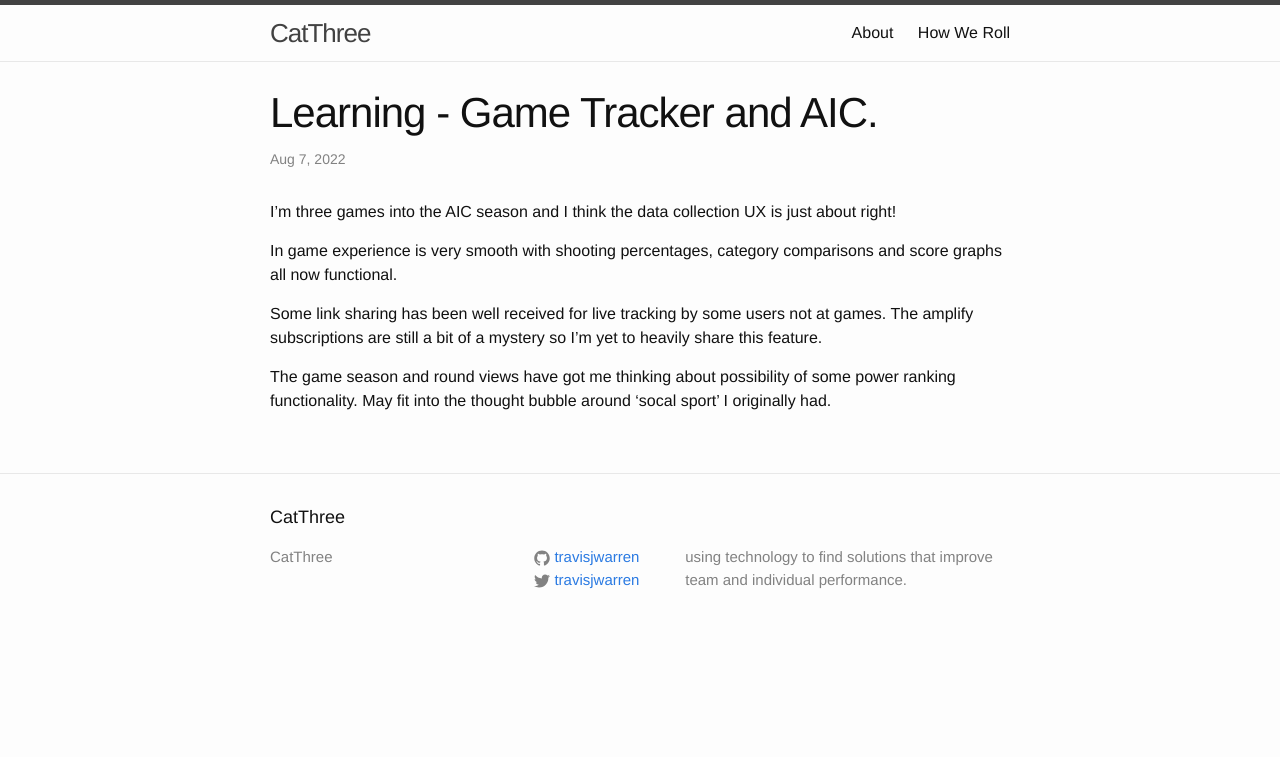
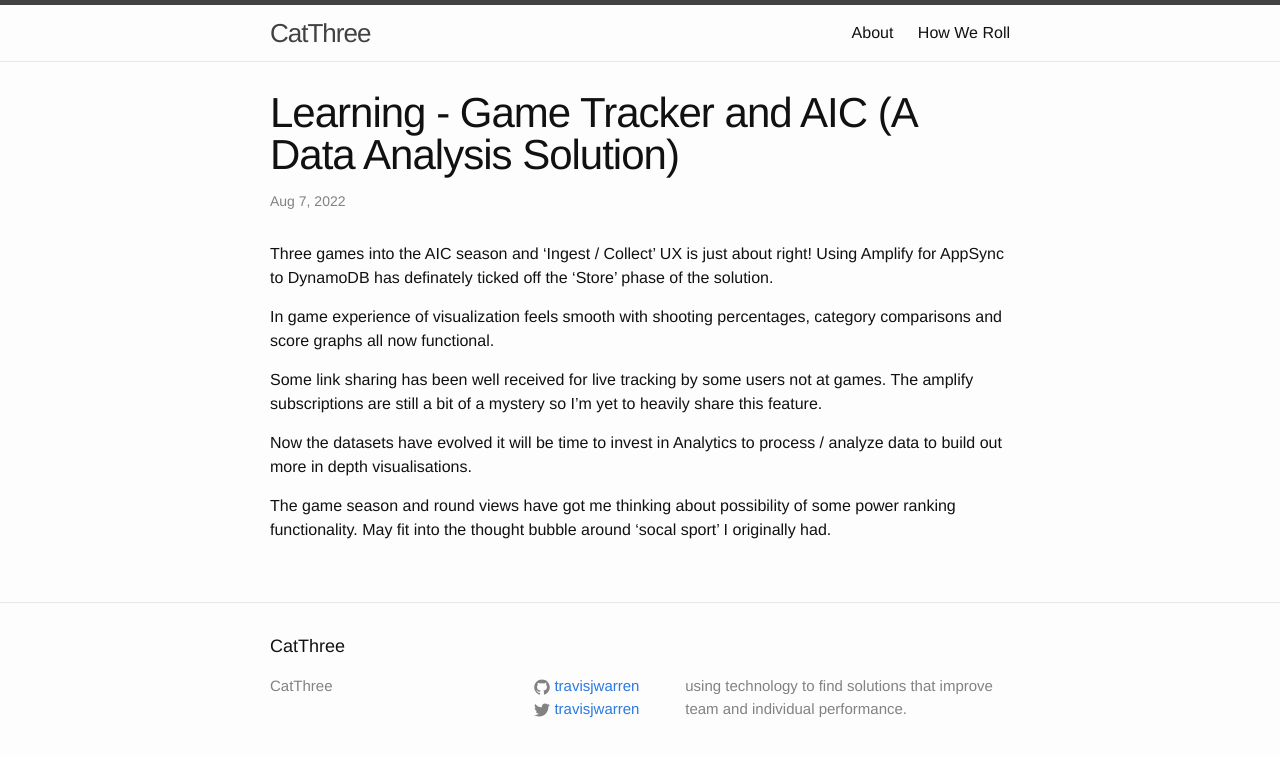
Before and after one commit to travisjwarren/travisjwarren.github.io, a Jekyll site: the page built from _posts/2022-08-07-game-tracker-aic.markdown, in a window 1280 px wide. Shown: the top 757 px of the page. Built offline with Jekyll 4.4.1, drawn with Linux system fonts in a browser that asks for light colours.

Commit message:
Update 2022-08-07-game-tracker-aic.markdown

```diff
--- a/_posts/2022-08-07-game-tracker-aic.markdown
+++ b/_posts/2022-08-07-game-tracker-aic.markdown
@@ -1,13 +1,15 @@
 ---
 layout: post
-title:  "Learning - Game Tracker and AIC."
+title:  "Learning - Game Tracker and AIC (A Data Analysis Solution)"
 date:   2022-08-07 11:00:00
 categories: release
 ---
-I'm three games into the AIC season and I think the data collection UX is just about right!
+Three games into the AIC season and 'Ingest / Collect' UX is just about right! Using Amplify for AppSync to DynamoDB has definately ticked off the 'Store' phase of the solution.
 
-In game experience is very smooth with shooting percentages, category comparisons and score graphs all now functional.
+In game experience of visualization feels smooth with shooting percentages, category comparisons and score graphs all now functional.
 
 Some link sharing has been well received for live tracking by some users not at games.  The amplify subscriptions are still a bit of a mystery so I'm yet to heavily share this feature.
 
+Now the datasets have evolved it will be time to invest in Analytics to process / analyze data to build out more in depth visualisations.
+
 The game season and round views have got me thinking about possibility of some power ranking functionality.  May fit into the thought bubble around 'socal sport' I originally had.
```
